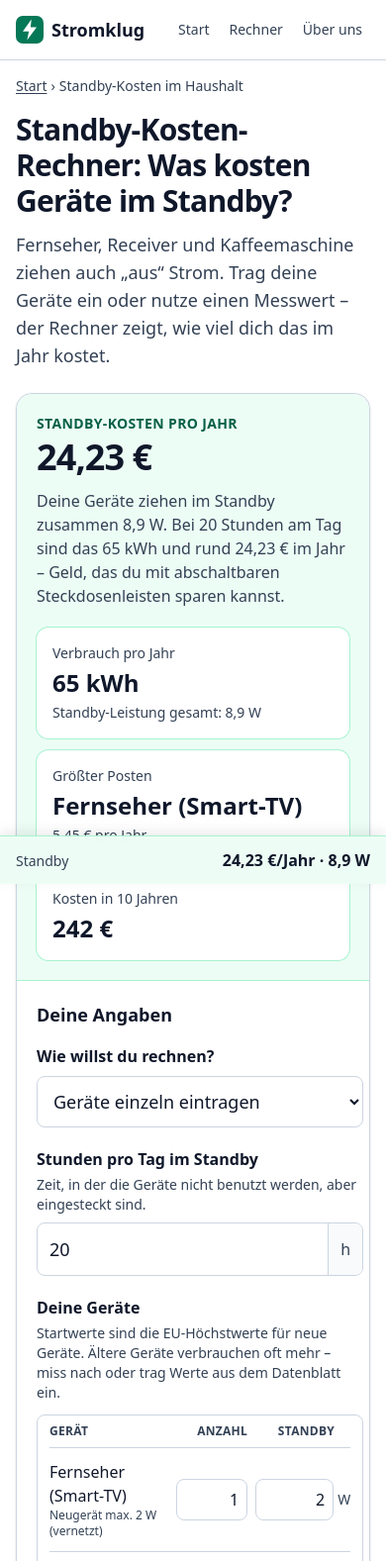
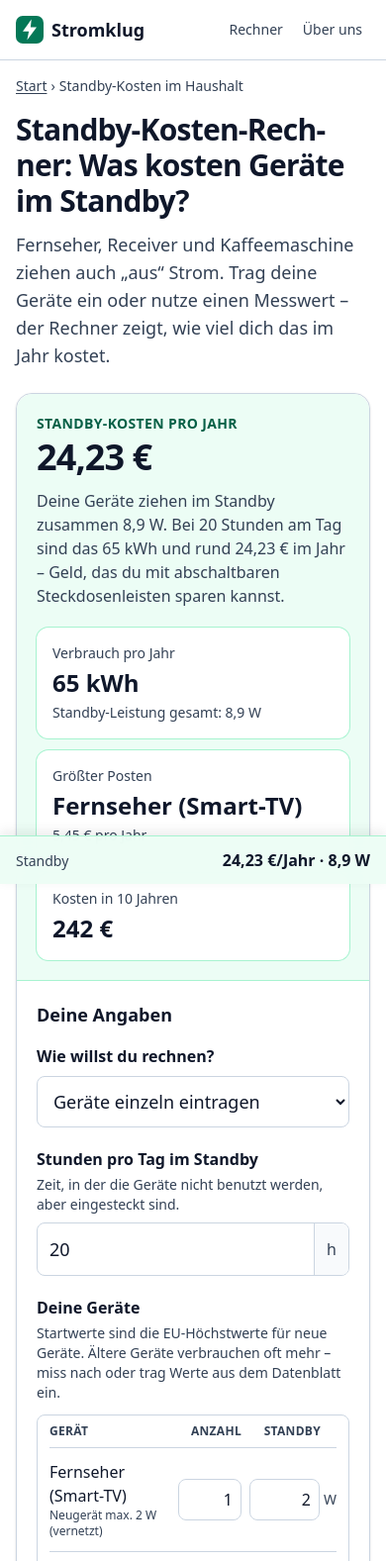
Before and after one commit to SilvioSchriefl/Stromklug, an Astro site: page /standby-kosten-rechner in a window 390 px wide. Shown: the top 1577 px of the page at 99% size. Built offline with nearby package versions, Linux system fonts and the light colour scheme; Astro itself is replaced by a stand-in of ours.

Commit message:
Schmale Handys: kein seitliches Scrollen mehr bis 320 px
- Kopfzeile: "Start" mobil ausgeblendet (Logo führt zur Startseite)
- Gerätezeilen: flexible Namensspalte mit Silbentrennung
- Rechner-Raster: grid-cols-1 statt automatischer Spaltenbreite
- Silbentrennung für Überschriften und Fließtext (lange deutsche Wörter)

Co-Authored-By: Claude Opus 5.5 <noreply@anthropic.com>

```diff
--- a/src/components/SiteHeader.astro
+++ b/src/components/SiteHeader.astro
@@ -15,7 +15,7 @@ import { SITE, NAV_LINKS } from '@/config/site';
       <ul class="flex items-center gap-1 text-sm font-medium sm:gap-4 sm:text-base">
         {
           NAV_LINKS.map((link) => (
-            <li>
+            <li class={link.mobil ? undefined : 'hidden sm:block'}>
               <a href={link.href} class="block rounded-md px-2 py-2 whitespace-nowrap text-ink-soft hover:bg-surface hover:text-ink">
                 {link.label}
               </a>
--- a/src/components/calculator/CalculatorShell.astro
+++ b/src/components/calculator/CalculatorShell.astro
@@ -31,7 +31,7 @@ const hasAdvanced = Astro.slots.has('advanced');
   <fieldset class="min-w-0 p-5 sm:p-6">
     <legend class="sr-only">{inputsTitle}</legend>
     <h2 class="text-lg font-bold text-ink">{inputsTitle}</h2>
-    <div class="mt-4 grid gap-5 sm:grid-cols-2">
+    <div class="mt-4 grid grid-cols-1 gap-5 sm:grid-cols-2">
       <slot />
     </div>
 
@@ -39,7 +39,7 @@ const hasAdvanced = Astro.slots.has('advanced');
       hasAdvanced && (
         <details class="mt-6 rounded-lg border border-line bg-surface">
           <summary class="cursor-pointer px-4 py-3 font-semibold text-ink">Weitere Annahmen (optional)</summary>
-          <div class="grid gap-5 px-4 pt-1 pb-4 sm:grid-cols-2">
+          <div class="grid grid-cols-1 gap-5 px-4 pt-1 pb-4 sm:grid-cols-2">
             <slot name="advanced" />
           </div>
         </details>
--- a/src/components/calculator/GeraetZeile.astro
+++ b/src/components/calculator/GeraetZeile.astro
@@ -21,8 +21,8 @@ const inputClass =
   'w-full min-w-0 rounded-lg border border-line bg-white px-2 py-2 text-right text-base text-ink focus:border-sea-600 focus:ring-2 focus:ring-sea-600/30 focus:outline-none aria-[invalid=true]:bg-red-50';
 ---
 
-<div class="grid grid-cols-[1fr_4.5rem_6rem] items-center gap-x-2 gap-y-1 border-b border-line py-3 last:border-b-0">
-  <div>
+<div class="grid grid-cols-[minmax(0,1fr)_4rem_5.5rem] items-center gap-x-2 gap-y-1 border-b border-line py-3 last:border-b-0">
+  <div class="min-w-0 hyphens-auto break-words">
     <span class="font-medium text-ink">{name}</span>
     {hint && <span class="block text-xs text-ink-soft">{hint}</span>}
   </div>
--- a/src/config/site.ts
+++ b/src/config/site.ts
@@ -61,10 +61,11 @@ export const CALCULATORS: CalculatorEntry[] = [
   },
 ];
 
+/** mobil: false = auf schmalen Bildschirmen ausblenden (Logo führt ohnehin zur Startseite) */
 export const NAV_LINKS = [
-  { href: '/', label: 'Start' },
-  { href: '/#rechner', label: 'Rechner' },
-  { href: '/ueber-uns/', label: 'Über uns' },
+  { href: '/', label: 'Start', mobil: false },
+  { href: '/#rechner', label: 'Rechner', mobil: true },
+  { href: '/ueber-uns/', label: 'Über uns', mobil: true },
 ];
 
 export const FOOTER_LINKS = [
--- a/src/pages/standby-kosten-rechner.astro
+++ b/src/pages/standby-kosten-rechner.astro
@@ -119,7 +119,7 @@ const faq = [
         dem Datenblatt ein.
       </p>
       <div class="mt-3 rounded-lg border border-line px-3">
-        <div aria-hidden="true" class="grid grid-cols-[1fr_4.5rem_6rem] gap-x-2 border-b border-line py-2 text-xs font-semibold tracking-wide text-ink-soft uppercase">
+        <div aria-hidden="true" class="grid grid-cols-[minmax(0,1fr)_4rem_5.5rem] gap-x-2 border-b border-line py-2 text-xs font-semibold tracking-wide text-ink-soft uppercase">
           <span>Gerät</span><span class="text-right">Anzahl</span><span class="pr-4 text-right">Standby</span>
         </div>
         {
--- a/src/styles/global.css
+++ b/src/styles/global.css
@@ -35,6 +35,17 @@
     @apply bg-white text-ink antialiased;
     font-family: var(--font-sans);
     -webkit-text-size-adjust: 100%;
+  }
+
+  /* Lange deutsche Wörter ("Verbraucherstreitbeilegung") auf schmalen Handys trennen */
+  body {
+    overflow-wrap: break-word;
+  }
+  h1,
+  h2,
+  h3,
+  .prose-page {
+    hyphens: auto;
   }
 
   /* Deutliche Fokus-Markierung für Tastatur-Nutzer */
```
